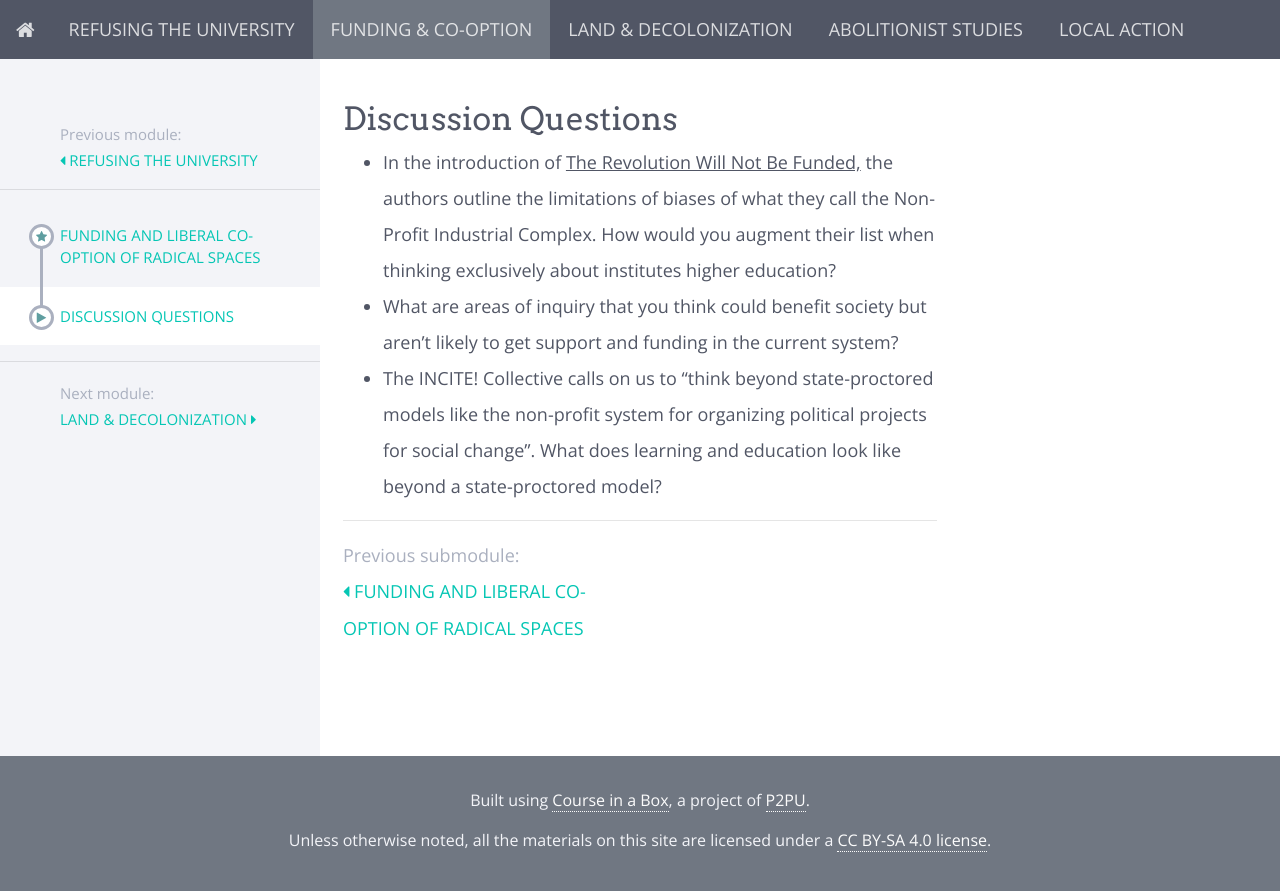
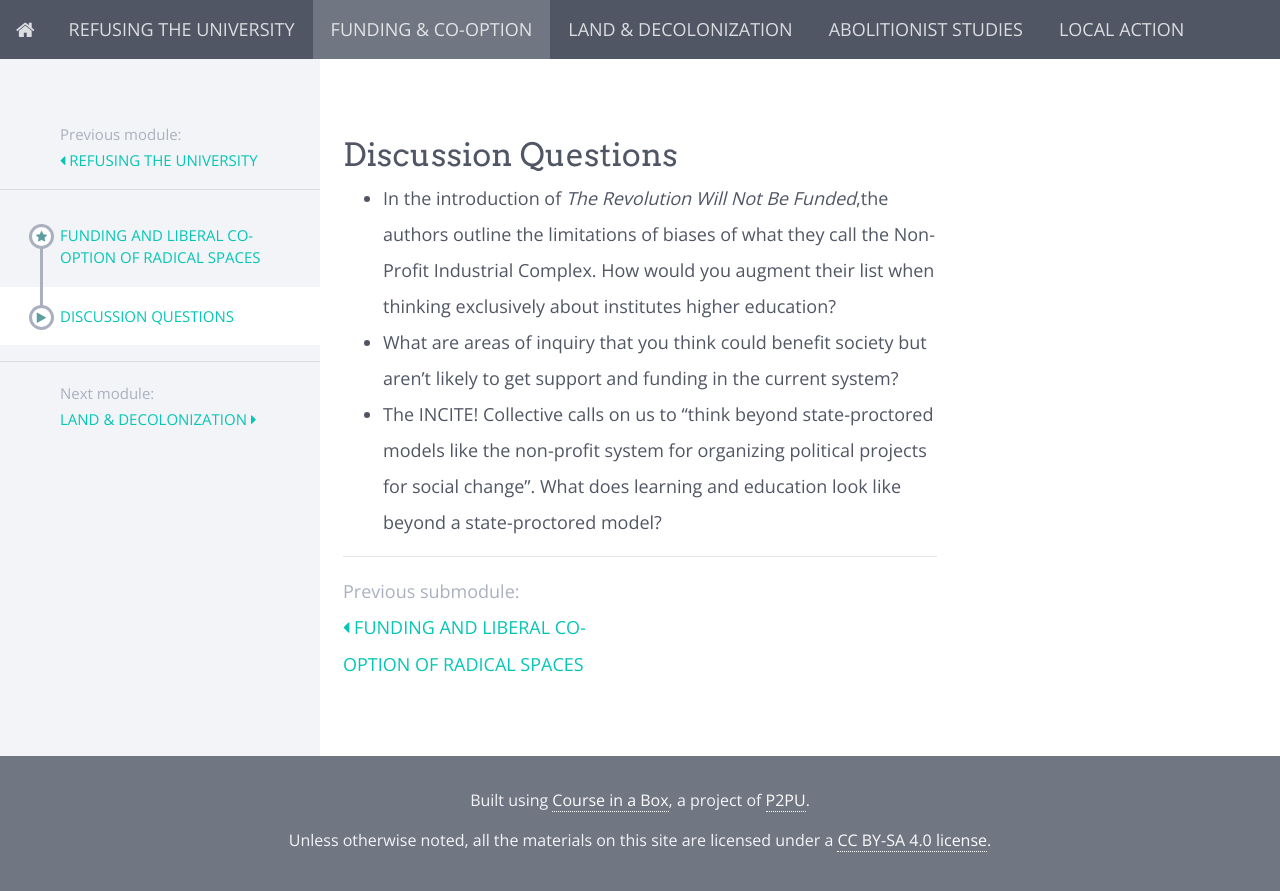
Before and after one commit to GrifP/abolishing-the-university, a Jekyll site: the page built from modules/Funding & Co-option/_posts/2000-01-02-discussion-questions.md, in a window 1280 px wide. Shown: the top 891 px of the page. Built offline with Jekyll 4.4.1, drawn with Linux system fonts in a browser that asks for light colours; nearby versions of some CDN libraries.

Commit message:
Update 2000-01-02-discussion-questions.md

```diff
--- a/modules/Funding & Co-option/_posts/2000-01-02-discussion-questions.md
+++ b/modules/Funding & Co-option/_posts/2000-01-02-discussion-questions.md
@@ -1,8 +1,8 @@
 ---
 title: Discussion Questions
 ---
-
+<br>
 ## Discussion Questions
-*   In the introduction of <span style="text-decoration:underline;">The Revolution Will Not Be Funded,</span> the authors outline the limitations of biases of what they call the Non-Profit Industrial Complex. How would you augment their list when thinking exclusively about institutes higher education?
+*   In the introduction of *The Revolution Will Not Be Funded*,the authors outline the limitations of biases of what they call the Non-Profit Industrial Complex. How would you augment their list when thinking exclusively about institutes higher education?
 *   What are areas of inquiry that you think could benefit society but aren’t likely to get support and funding in the current system?
 *   The INCITE! Collective calls on us to “think beyond state-proctored models like the non-profit system for organizing political projects for social change”. What does learning and education look like beyond a state-proctored model?
```
